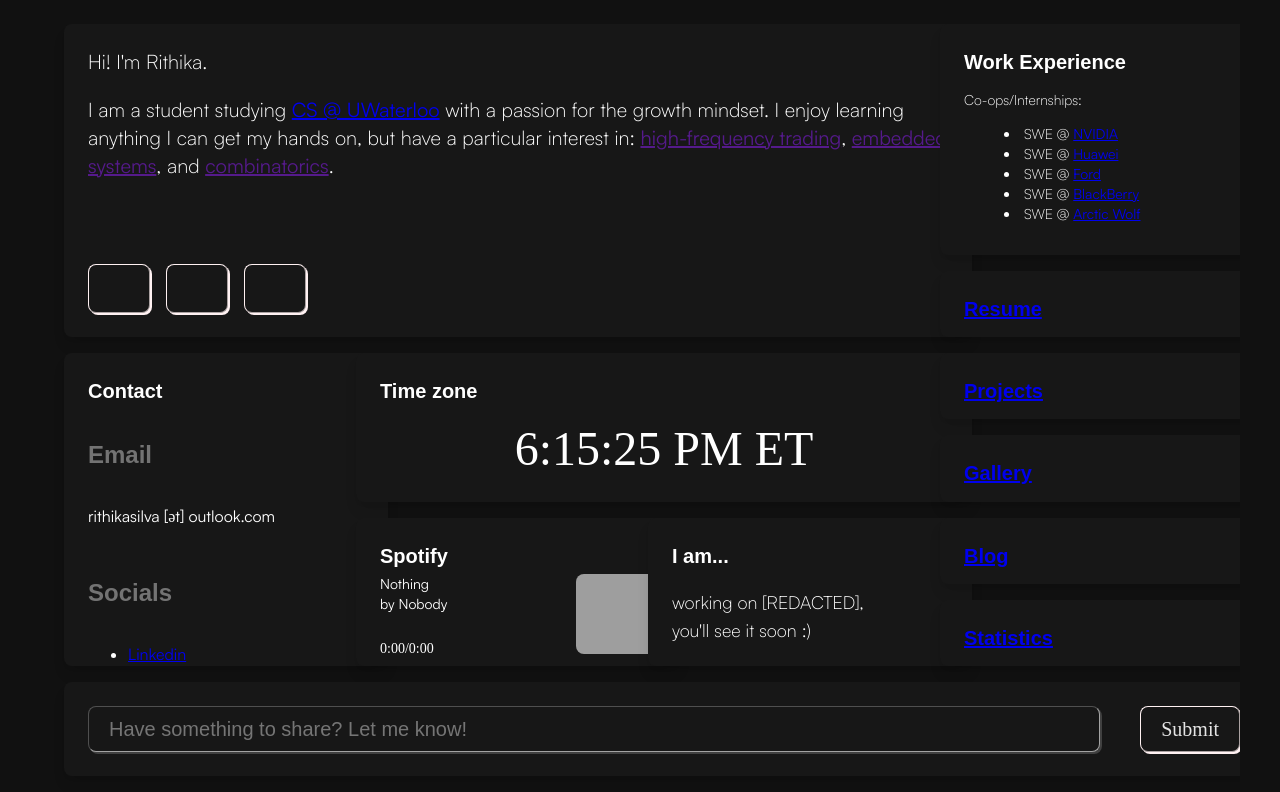
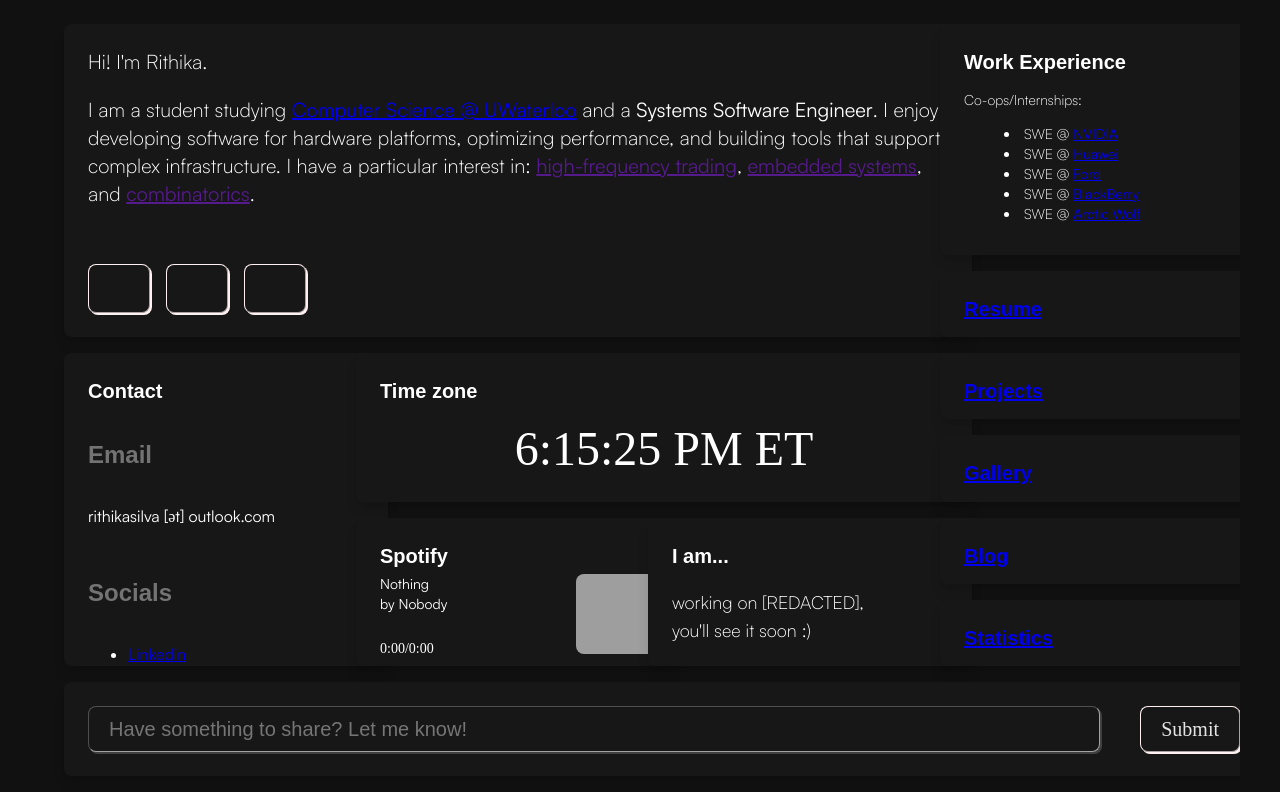
Before and after one commit to rithikasilva/rithikasilva.github.io, an Astro site: page / in a window 1280 px wide. Built offline with nearby package versions, Linux system fonts and the light colour scheme; Astro itself is replaced by a stand-in of ours; no server answers; grey boxes are pictures that could not be loaded; some icons are missing; a web font is replaced by a local one.

Commit message:
Updated main card

```diff
--- a/src/components/MainCard.astro
+++ b/src/components/MainCard.astro
@@ -16,10 +16,11 @@ import Link from "./Link.astro";
         </p>
         <p class="m-0 font-light text-xl">
           I am a student studying
-          <a class="font-normal" href="https://uwaterloo.ca/">CS @ UWaterloo<a/>
-          with a passion for the growth mindset.
-          I enjoy learning anything I can get my hands on,
-          but have a particular interest in:
+          <a class="font-normal" href="https://uwaterloo.ca/">Computer Science @ UWaterloo<a/>
+          and a
+		  <a class="font-normal">Systems Software Engineer<a/>.
+		  I enjoy developing software for hardware platforms, optimizing performance, and building tools that support complex infrastructure.
+		  I have a particular interest in:
           <a class="font-normal" href="">high-frequency trading</a>, <a class="font-normal" href="">embedded systems</a>, and <a class="font-normal" href=""> combinatorics</a>.
         </p>
       </div>
```
